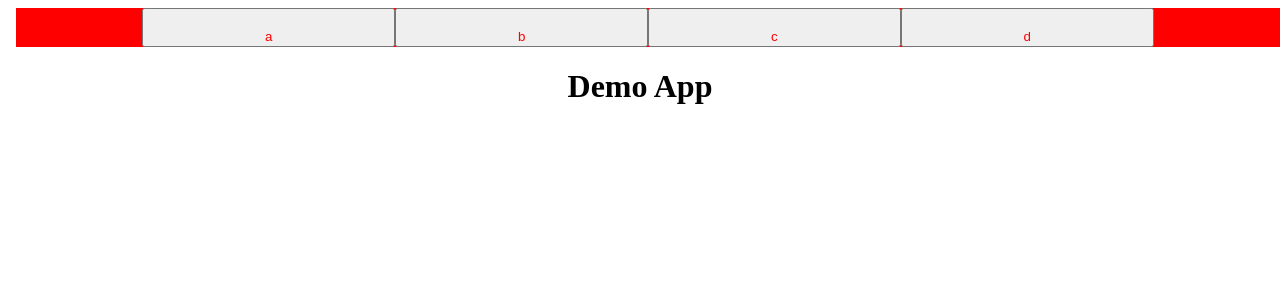
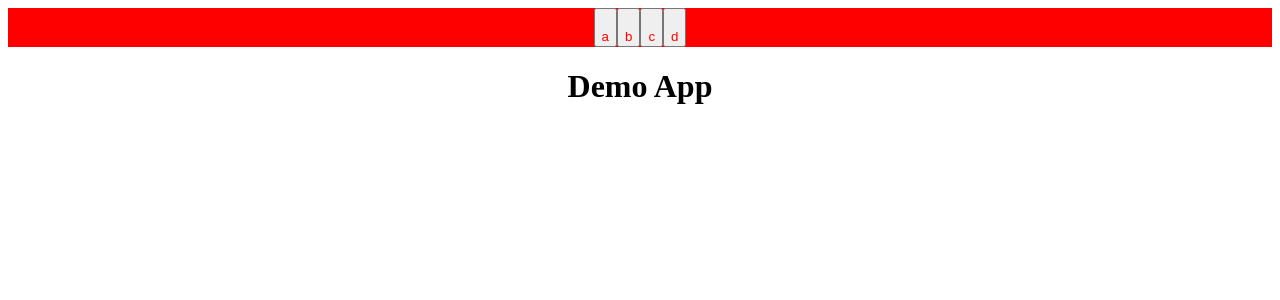
Before and after one commit to CHC-Software-Development-Club/NewSchoolWebsite, a React (Create React App) app in the folder frontend/: page / in a window 1280 px wide. Shown: the top 300 px of the page. Built offline with nearby package versions, Linux system fonts and the light colour scheme.

Commit message:
Fixed up CSS. Btw Random Fact: Giraffes necks r getting smaller ;)

```diff
--- a/frontend/src/App.js
+++ b/frontend/src/App.js
@@ -6,13 +6,20 @@ const Heading = styled.h1`
   text-align: center;
 `;
 
+const backgroundColor = styled.body`
+background-color: gray;
+`;
+
 export function App() {
   return (
-    <div>
+    <backgroundColor>
+    <div id="Whole Website">
       <Navbar />
       <Heading>Demo App</Heading>
     </div>
+    </backgroundColor>
   );
 }
 
+
 export default App;
--- a/frontend/src/Components/Button.js
+++ b/frontend/src/Components/Button.js
@@ -3,7 +3,6 @@ import styled from "styled-components";
 
 const StyledButton = styled.button`
   color: red;
-  width: 20%
 `;
 
 const Button = (props) => {
--- a/frontend/src/Components/navibar.js
+++ b/frontend/src/Components/navibar.js
@@ -19,7 +19,9 @@ export default Navbar;
 //This is the styled Component
 const NaviStyle = styled.body `
 width: 100%;
-length: 10%
+length: 10%;
+margin: 0px;
+padding: 0px;
 text-align: center;
 background-color: red;
 `
```
Also changed, not shown: frontend/src/Components/images/1194984762373696923pill-button-red_benji_pa_01.svg.hi.png (added).
